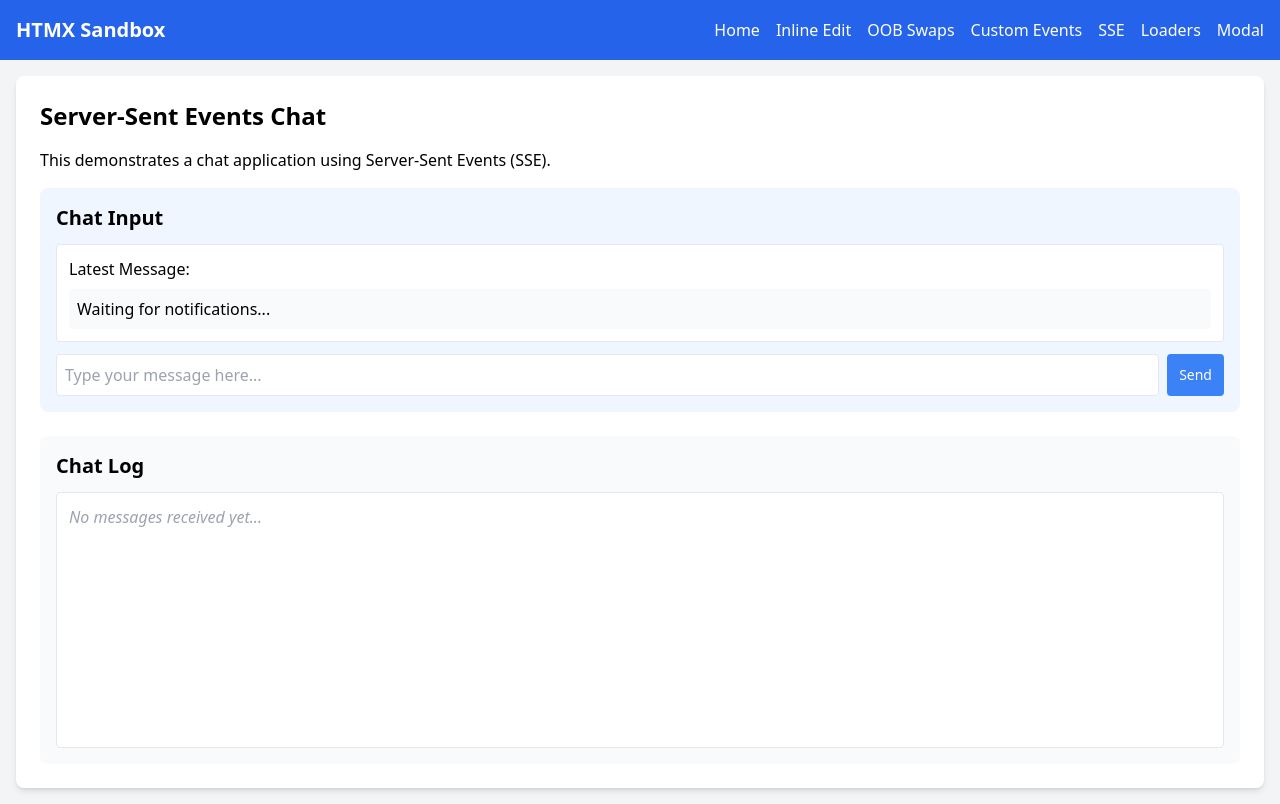
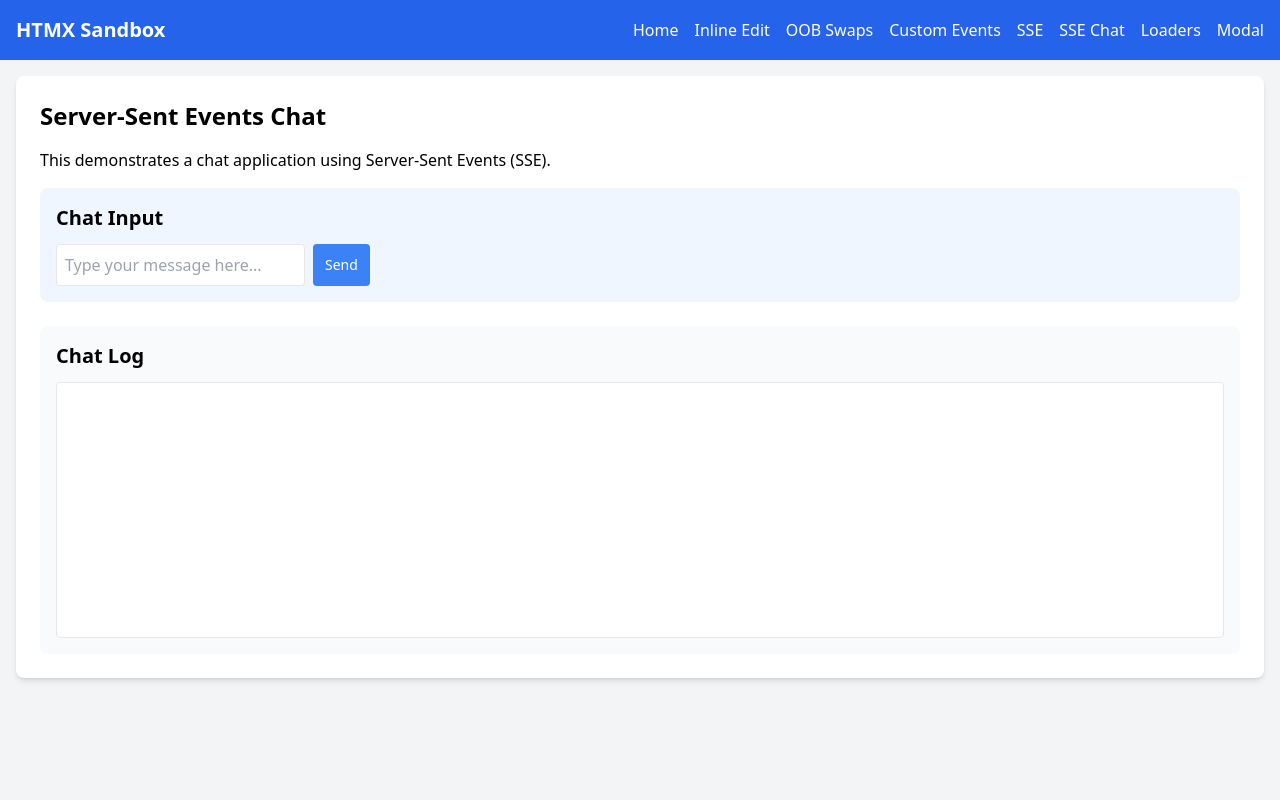
Before and after one commit to asavoy/htmx-sandbox, a FastAPI app: page /sse-chat in a window 1280 px wide. After the commit the page ends 687 px from the top, so only its background shows below. Run offline with FastAPI, Linux system fonts and the light colour scheme; some libraries are stand-ins or nearby versions.

Commit message:
chat working

```diff
--- a/main.py
+++ b/main.py
@@ -144,9 +144,46 @@ async def event_stream():
     response.headers["X-Accel-Buffering"] = "no"  # Disable buffering for Nginx
     return response
 
+
+chat_messages = []
+client_queues = set()
+
+
 @app.get("/sse-chat", response_class=HTMLResponse)
 async def sse_chat(request: Request):
-    return templates.TemplateResponse("sse_chat.html", {"request": request})
+    return templates.TemplateResponse("sse_chat.html", {"request": request, "rendered_messages": chat_messages})
+
+
+@app.post("/sse-chat/post-message")
+async def sse_chat_post_message(request: Request, message: str = Form(...)):
+    template = templates.get_template("sse_chat_message.html")
+    rendered_message = template.render({"message": message})
+    chat_messages.append(rendered_message)
+    for queue in client_queues:
+        queue.put_nowait(rendered_message)
+    return templates.TemplateResponse("sse_chat_form.html", {"request": request})
+
+
+@app.get("/sse-chat/messages")
+async def sse_chat_messages(request: Request):
+
+    queue = asyncio.Queue()
+    client_queues.add(queue)
+
+    async def generate():
+        try:
+            while True:
+                if await request.is_disconnected():
+                    break
+
+                message = await queue.get()
+
+                yield f"event: ChatMessageEvent\ndata: {message}\n\n"
+        finally:
+            client_queues.remove(queue)
+
+    return StreamingResponse(generate(), media_type="text/event-stream")
+
 
 @app.get("/loaders", response_class=HTMLResponse)
 async def loaders(request: Request):
--- a/templates/base.html
+++ b/templates/base.html
@@ -33,6 +33,7 @@
                 <li><a href="/oob-swaps" class="hover:underline">OOB Swaps</a></li>
                 <li><a href="/custom-events" class="hover:underline">Custom Events</a></li>
                 <li><a href="/sse" class="hover:underline">SSE</a></li>
+                <li><a href="/sse-chat" class="hover:underline">SSE Chat</a></li>
                 <li><a href="/loaders" class="hover:underline">Loaders</a></li>
                 <li><a href="/modal" class="hover:underline">Modal</a></li>
             </ul>
--- a/templates/sse_chat.html
+++ b/templates/sse_chat.html
@@ -1,78 +1,34 @@
-{% extends "base.html" %}
-
-{% block title %}Server-Sent Events{% endblock %}
-
-{% block content %}
+{% extends "base.html" %} {% block title %}Server-Sent Events{% endblock %} {%
+block content %}
 <div class="bg-white p-6 rounded-lg shadow-md">
   <h2 class="text-2xl font-bold mb-4">Server-Sent Events Chat</h2>
-    <p class="mb-4">This demonstrates a chat application using Server-Sent Events (SSE).</p>
+  <p class="mb-4">
+    This demonstrates a chat application using Server-Sent Events (SSE).
+  </p>
 
   <div class="flex flex-col gap-6">
     <div class="p-4 bg-blue-50 rounded-lg">
       <h3 class="text-xl font-semibold mb-3">Chat Input</h3>
-            <!-- SSE connection to receive events -->
-            <div hx-ext="sse" sse-connect="/events">
-                <div class="bg-white border rounded p-3">
-                    <h4 class="font-medium mb-2">Latest Message:</h4>
-                    <div id="sse-message" class="p-2 min-h-10 bg-gray-50 rounded" sse-swap="message">
-                        Waiting for notifications...
-                    </div>
-                </div>
-            </div>
-
       <div class="mt-3 flex justify-between">
-                <input type="text" id="message" placeholder="Type your message here..." class="w-full p-2 border rounded">
-                <button class="ml-2 bg-blue-500 hover:bg-blue-600 text-white py-1 px-3 rounded text-sm">
-                    Send
-                </button>
+        {% include "sse_chat_form.html" %}
       </div>
     </div>
 
     <div class="p-4 bg-gray-50 rounded-lg">
       <h3 class="text-xl font-semibold mb-3">Chat Log</h3>
 
-            <div id="notification-log" class="mt-3 p-3 border bg-white rounded h-64 overflow-y-auto">
-                <p class="text-gray-400 italic">No messages received yet...</p>
+      <div
+        id="chat-log"
+        class="mt-3 p-3 border bg-white rounded h-64 overflow-y-scroll"
+        hx-ext="sse"
+        sse-connect="/sse-chat/messages"
+        sse-swap="ChatMessageEvent"
+        hx-swap="beforeend scroll:bottom"
+      >
+        {% for rendered_message in rendered_messages %} {{ rendered_message|safe
+        }} {% endfor %}
       </div>
     </div>
   </div>
 </div>
 {% endblock %}
-
-{% block scripts %}
-<script>
-    // Process incoming messages
-    document.body.addEventListener('htmx:sseMessage', function(event) {
-        let data;
-        try {
-            data = JSON.parse(event.detail.data);
-        } catch (e) {
-            console.error("Failed to parse SSE data:", e);
-            return;
-        }
-
-        // Add to notification log
-        const logElement = document.getElementById('notification-log');
-
-        // Clear the initial placeholder if this is the first notification
-        if (logElement.querySelector('.text-gray-400')) {
-            logElement.innerHTML = '';
-        }
-
-        // Create a new log entry
-        const logEntry = document.createElement('div');
-        logEntry.className = 'mb-2 p-2 bg-green-50 border border-green-200 rounded';
-
-        // Format the timestamp
-        const timestamp = new Date(data.timestamp * 1000).toLocaleTimeString();
-
-        logEntry.innerHTML = `
-            <p class="font-medium">${data.message}</p>
-            <p class="text-xs text-gray-500">Received at: ${timestamp}</p>
-        `;
-
-        // Add to the log
-        logElement.prepend(logEntry);
-    });
-</script>
-{% endblock %}
--- /dev/null
+++ b/templates/sse_chat_form.html
@@ -0,0 +1,16 @@
+<form hx-post="/sse-chat/post-message" hx-swap="innerHTML">
+  <div class="flex justify-between">
+    <input
+      type="text"
+      id="message"
+      name="message"
+      placeholder="Type your message here..."
+      class="flex-1 p-2 border rounded"
+    />
+    <button
+      class="ml-2 bg-blue-500 hover:bg-blue-600 text-white py-1 px-3 rounded text-sm"
+    >
+      Send
+    </button>
+  </div>
+</form>
--- /dev/null
+++ b/templates/sse_chat_message.html
@@ -0,0 +1 @@
+<div class="mb-2 p-2 bg-green-50 border border-green-200 rounded"><p class="font-medium">{{ message }}</p></div>
```
Lines whose indentation alone changed are shown as unchanged.
